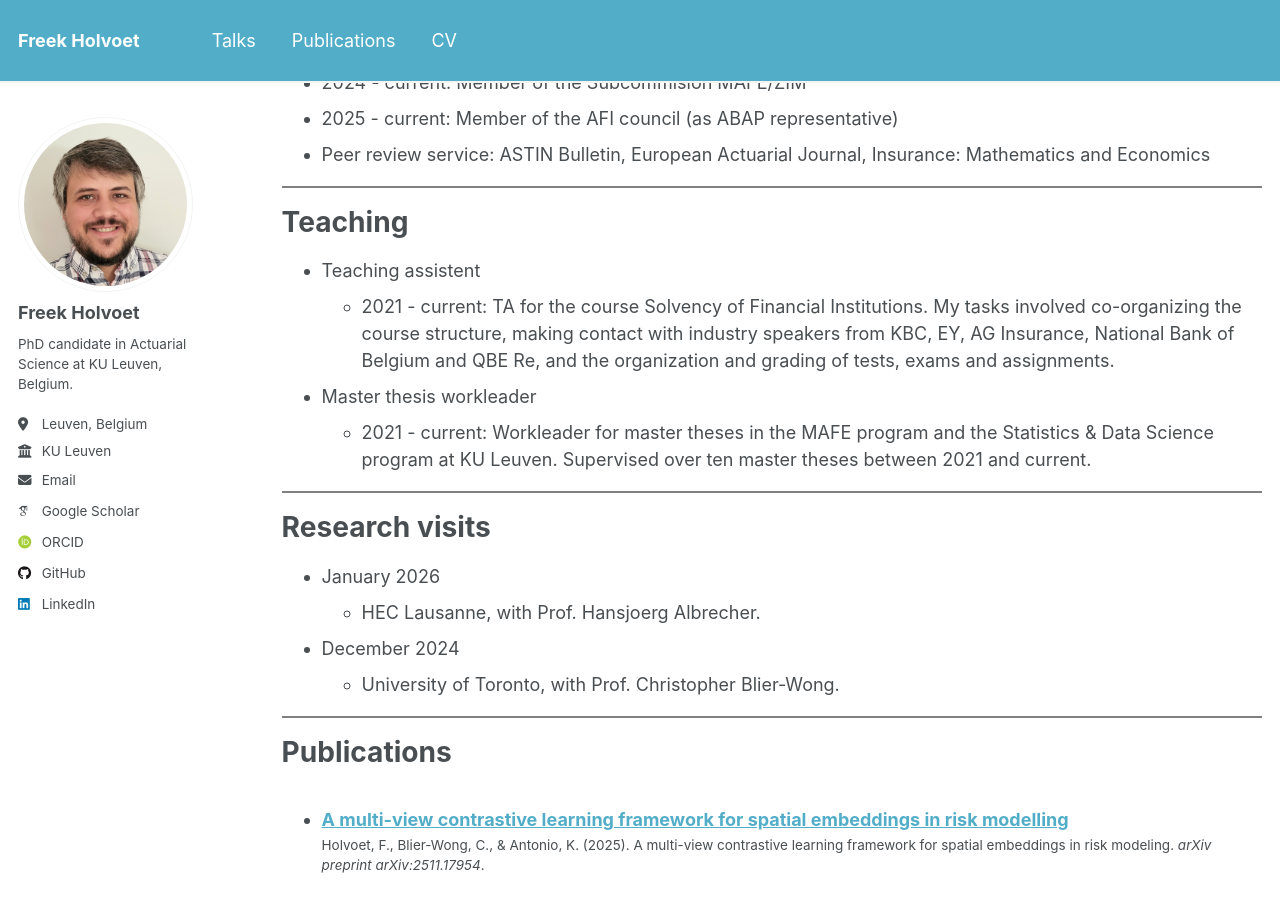
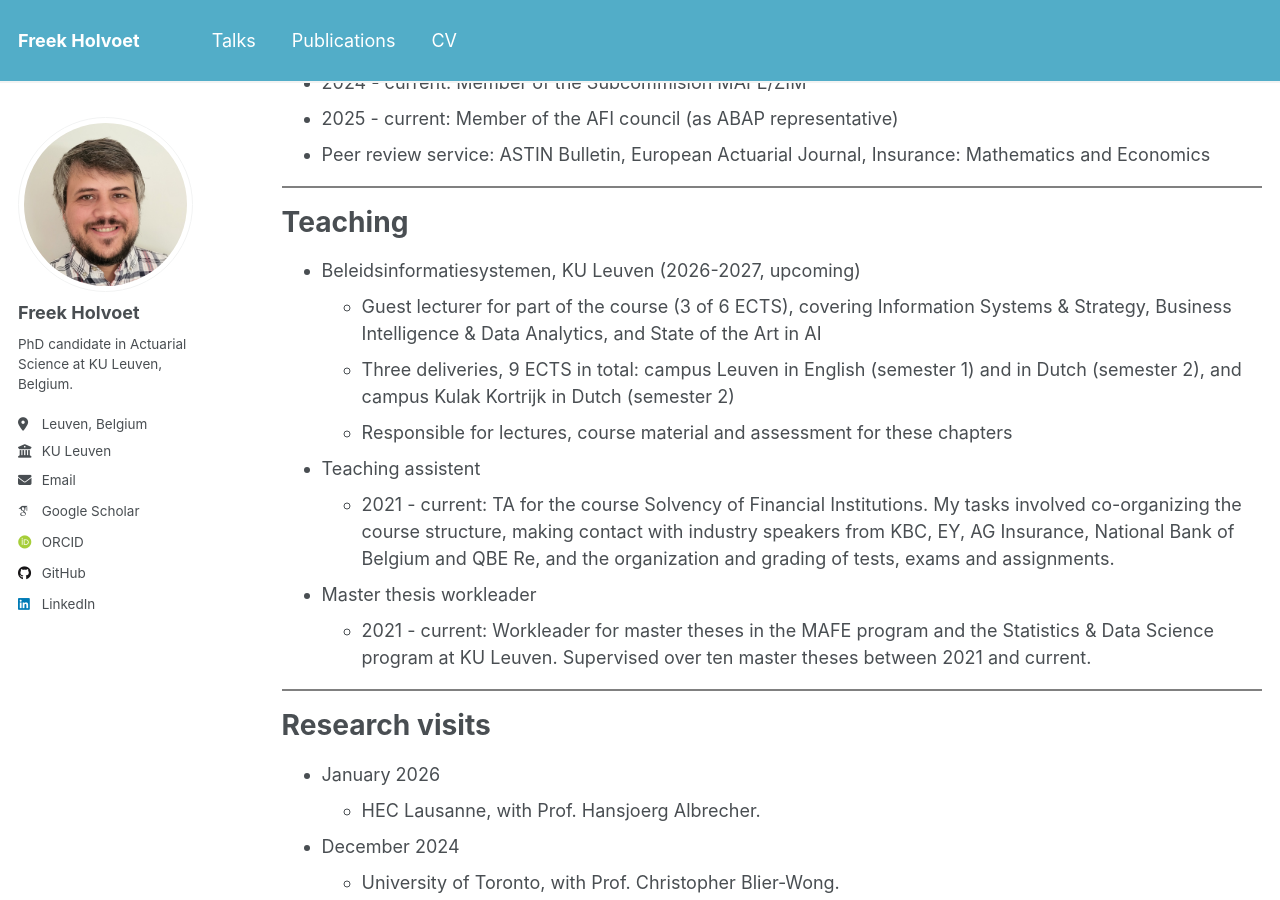
Before and after one commit to freekholvoet/freekholvoet.github.io, a Jekyll site: the page built from _pages/cv.md, in a window 1280 px wide and 900 px high, scrolled down 877 px. Built offline with Jekyll 4.4.1, drawn with Linux system fonts in a browser that asks for light colours; some web fonts are replaced.

Commit message:
Guest lectures added to CV.

```diff
--- a/_pages/cv.md
+++ b/_pages/cv.md
@@ -41,6 +41,10 @@ Services
 Teaching
 ======
 
+* Beleidsinformatiesystemen, KU Leuven (2026-2027, upcoming)
+  * Guest lecturer for part of the course (3 of 6 ECTS), covering Information Systems & Strategy, Business Intelligence & Data Analytics, and State of the Art in AI
+  * Three deliveries, 9 ECTS in total: campus Leuven in English (semester 1) and in Dutch (semester 2), and campus Kulak Kortrijk in Dutch (semester 2)
+  * Responsible for lectures, course material and assessment for these chapters
 * Teaching assistent
   * 2021 - current: TA for the course Solvency of Financial Institutions. My tasks involved co-organizing the course structure, making contact with industry speakers from KBC, EY, AG Insurance, National Bank of Belgium and QBE Re, and the organization and grading of tests, exams and assignments.
 * Master thesis workleader
```
